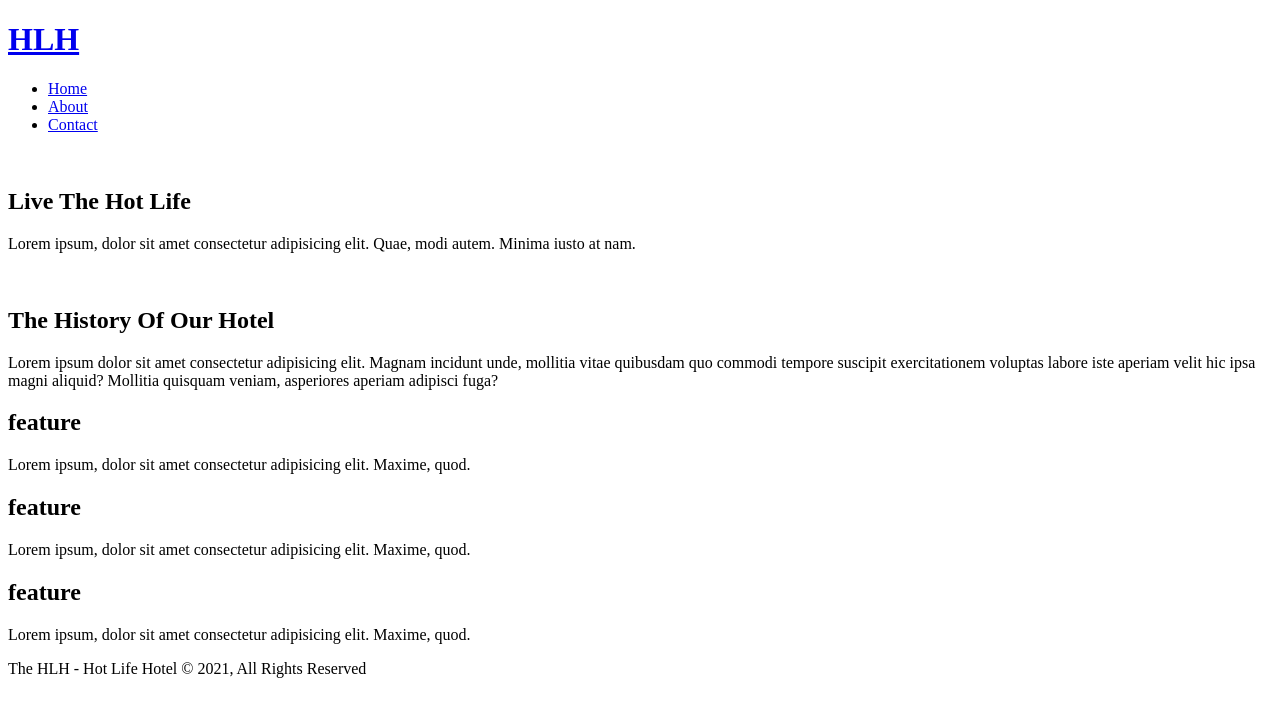
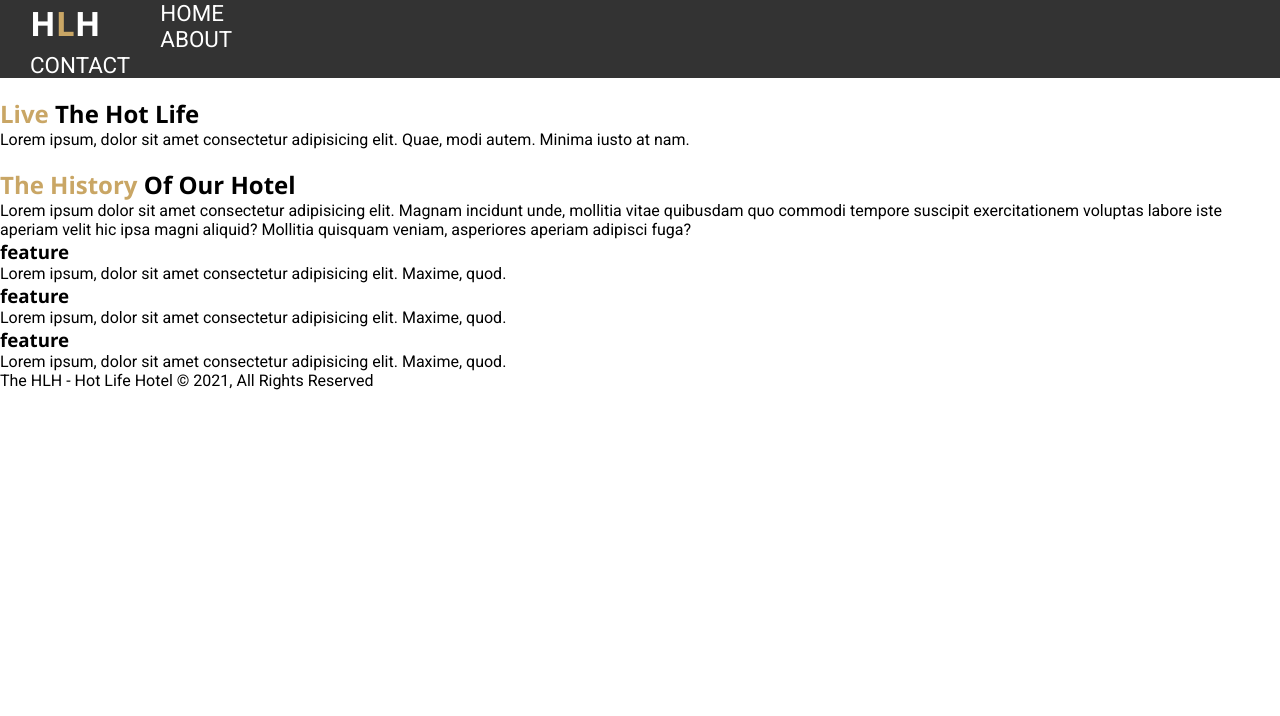
Before and after one commit to Oussama-Moussaoui/CSS-Beginner-Journey, a plain HTML site: page Hotel Webpage Styling - With Simple CSS/index.html in a window 1280 px wide. Drawn offline with Linux system fonts and the light colour scheme.

Commit message:
Moved files to new folder & added some css to the hotel website

```diff
--- a/Hotel Webpage Styling - With Simple CSS/index.html
+++ b/Hotel Webpage Styling - With Simple CSS/index.html
@@ -11,10 +11,13 @@
 
 <body>
     <header class="header">
-        <h1 class="logo"><a href="#">HLH</a></h1>
-
         <nav class="nav-menu">
             <ul class="list">
+                <li id="logo" class="list__item">
+                    <h1>
+                        <a href="#">H<strong class="golden">L</strong>H</a>
+                    </h1>
+                </li>
                 <li class="list__item"><a href="#">Home</a></li>
                 <li class="list__item"><a href="#">About</a></li>
                 <li class="list__item"><a href="#">Contact</a></li>
@@ -43,15 +46,15 @@
         </section>
         <section class="sec-3">
             <div class="feature-1">
-                <h2>feature</h2>
+                <h3>feature</h3>
                 <p>Lorem ipsum, dolor sit amet consectetur adipisicing elit. Maxime, quod.</p>
             </div>
             <div class="feature-2">
-                <h2>feature</h2>
+                <h3>feature</h3>
                 <p>Lorem ipsum, dolor sit amet consectetur adipisicing elit. Maxime, quod.</p>
             </div>
             <div class="feature-3">
-                <h2>feature</h2>
+                <h3>feature</h3>
                 <p>Lorem ipsum, dolor sit amet consectetur adipisicing elit. Maxime, quod.</p>
             </div>
         </section>
--- a/Hotel Webpage Styling - With Simple CSS/styles/style.css
+++ b/Hotel Webpage Styling - With Simple CSS/styles/style.css
@@ -0,0 +1,47 @@
+@import url('https://fonts.googleapis.com/css2?family=Roboto&display=swap');
+
+* {
+    margin: 0px; padding: 0px;
+    box-sizing: border-box;
+}
+
+body {
+    font-family: Roboto, Oxygen, Ubuntu, Cantarell, 'Open Sans', 'Helvetica Neue', sans-serif;
+}
+
+h1, h2, h3 {
+    font-family: Segoe UI, cursive;
+}
+
+a {
+    text-decoration: none;
+    color: #fff;
+}
+
+.golden {
+    color: #C9A665;  /*#E3B665  lighter*/
+}
+
+.nav-menu {
+    background-color: #333;
+}
+
+.list {
+    list-style: none;
+    font-size: 1.4rem;
+    /* overflow: auto; */
+}
+
+.nav-menu .list .list__item {
+    /* display: inline; */
+    /* float: right; */
+}
+
+#logo {
+    float: left;
+}
+
+.nav-menu .list .list__item a {
+    padding: 50px 30px;
+    text-transform: uppercase;
+}
```
Also changed, not shown: Basic Concepts/block_inline.css (renamed from block_inline.css), Basic Concepts/block_inline.html (renamed from block_inline.html), Basic Concepts/buttons&links.html (renamed from buttons&links.html), Basic Concepts/float_align.html (renamed from float_align.html), Basic Concepts/form_styling.css (renamed from form_styling.css), Basic Concepts/form_styling.html (renamed from form_styling.html), Basic Concepts/img/city.jpg (renamed from img/city.jpg), Basic Concepts/img/pexels-brett-sayles-5073490.jpg (renamed from img/pexels-brett-sayles-5073490.jpg), Basic Concepts/menus.css (renamed from menus.css), Basic Concepts/menus.html (renamed from menus.html), Basic Concepts/my_nice_page.css (renamed from my_nice_page.css), Basic Concepts/my_nice_page.html (renamed from my_nice_page.html), Basic Concepts/positioning.css (renamed from positioning.css), Basic Concepts/positioning.html (renamed from positioning.html).
